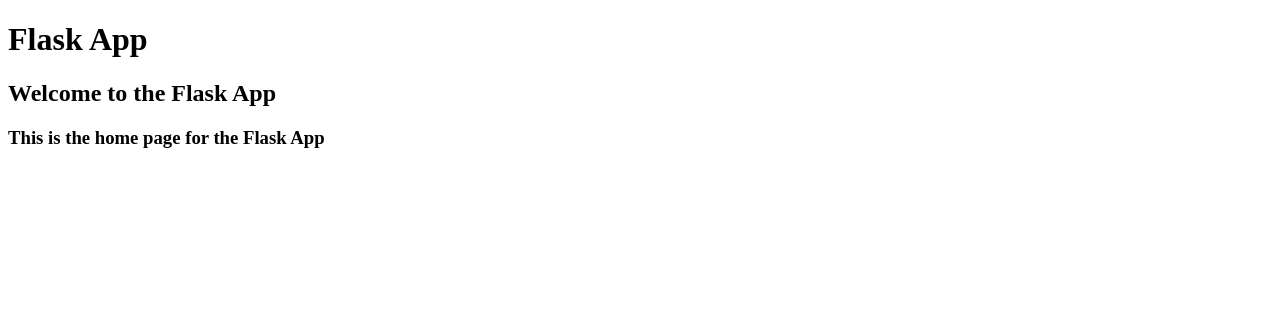
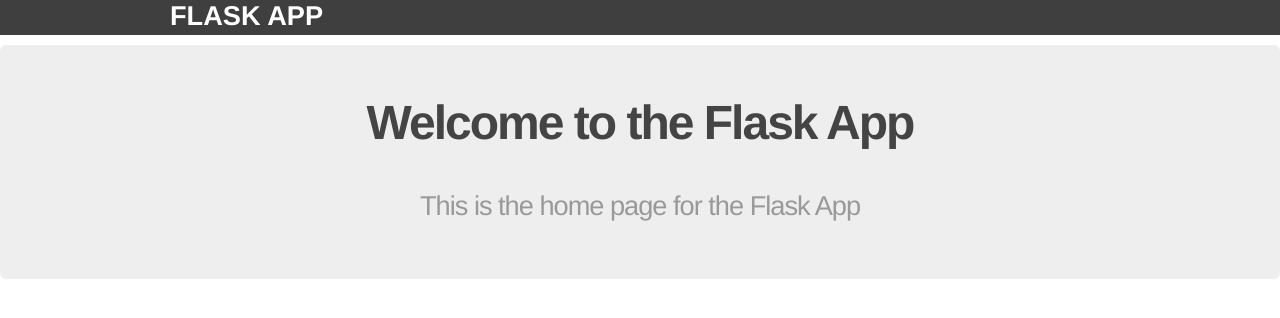
Before and after one commit to daktari01/flask_app_tut, a Flask app: page / in a window 1280 px wide. Shown: the top 318 px of the page. Run offline with Flask 2, Linux system fonts and the light colour scheme.

Commit message:
Add style sheets

```diff
--- /dev/null
+++ b/app/static/css/main.css
@@ -0,0 +1,64 @@
+body {
+    margin: 0;
+    padding: 0;
+    font-family: "Helvetica Neue", Helvetica, Arial, sans-serif;
+    color: #444;
+  }
+
+  /*
+   * Create dark grey header with a white logo
+   */
+
+  header {
+    background-color: #2B2B2B;
+    height: 35px;
+    width: 100%;
+    opacity: .9;
+    margin-bottom: 10px;
+  }
+
+  header h1.logo {
+    margin: 0;
+    font-size: 1.7em;
+    color: #fff;
+    text-transform: uppercase;
+    float: left;
+  }
+
+  header h1.logo:hover {
+    color: #fff;
+    text-decoration: none;
+  }
+
+  /*
+   * Center the body content
+   */
+
+  .container {
+    width: 940px;
+    margin: 0 auto;
+  }
+
+  div.jumbo {
+    padding: 10px 0 30px 0;
+    background-color: #eeeeee;
+    -webkit-border-radius: 6px;
+       -moz-border-radius: 6px;
+            border-radius: 6px;
+  }
+
+  h2 {
+    font-size: 3em;
+    margin-top: 40px;
+    text-align: center;
+    letter-spacing: -2px;
+  }
+
+  h3 {
+    font-size: 1.7em;
+    font-weight: 100;
+    margin-top: 30px;
+    text-align: center;
+    letter-spacing: -1px;
+    color: #999;
+  }
--- a/app/templates/layout.html
+++ b/app/templates/layout.html
@@ -3,7 +3,7 @@
     <head>
         <meta charset="utf-8">
         <title>Flask App</title>
-        <link rel="stylesheet" href="">
+        <link rel="stylesheet" href="{{ url_for('static', filename='css/main.css') }}">
     </head>
     <body>
         <header>
```
